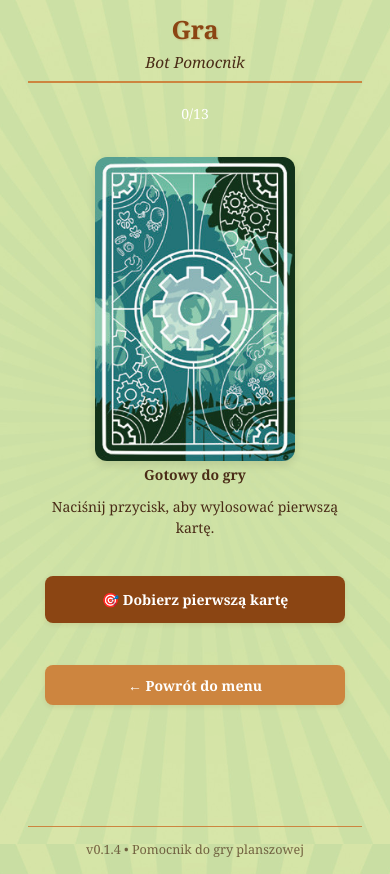
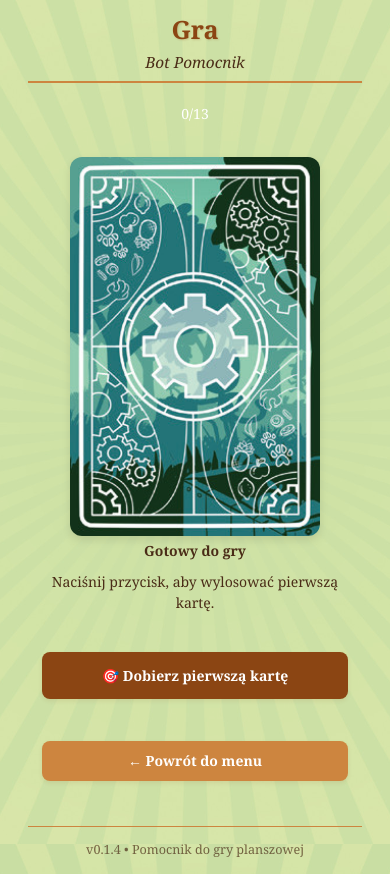
Before and after one commit to lukmarcus/spolka-zoo-bot-pomocnik, a React (Vite) app: page /game in a window 390 px wide. Built offline with nearby package versions, Linux system fonts and the light colour scheme.

Commit message:
all views fixed with the same width

```diff
--- a/src/components/BotCard.module.css
+++ b/src/components/BotCard.module.css
@@ -6,7 +6,8 @@
   border-radius: 12px;
   padding: var(--card-padding);
   box-shadow: 0 4px 8px rgba(0, 0, 0, 0.1);
-  max-width: 400px;
+  max-width: 100%; /* Use full available width from Layout container */
+  width: 100%;
   margin: 0 auto;
   transition: transform 0.2s ease, box-shadow 0.2s ease;
 }
--- a/src/pages/Game.module.css
+++ b/src/pages/Game.module.css
@@ -105,7 +105,7 @@
 }
 
 .cardReverseImage {
-  max-width: 200px;
+  max-width: 250px; /* Increased for better visual balance within 480px layout */
   width: 100%;
   height: auto;
   border-radius: 12px;
@@ -178,7 +178,7 @@
   .gameControls button {
     min-width: auto;
     width: 100%;
-    max-width: 300px;
+    /* Removed max-width constraint for layout consistency */
   }
 
   .bottomControls {
@@ -187,7 +187,7 @@
 
   .bottomControls button {
     width: 100%;
-    max-width: 300px;
+    /* Removed max-width constraint for layout consistency */
   }
 }
 
```
